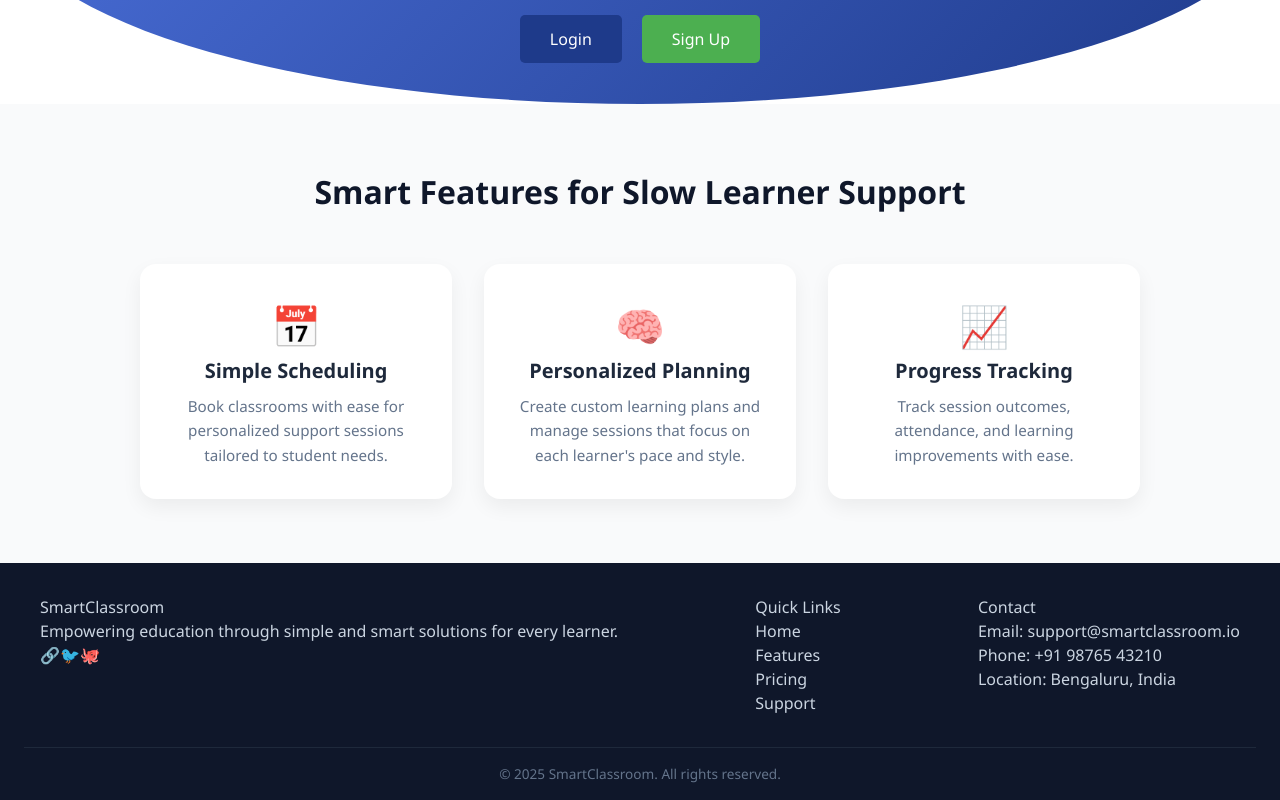
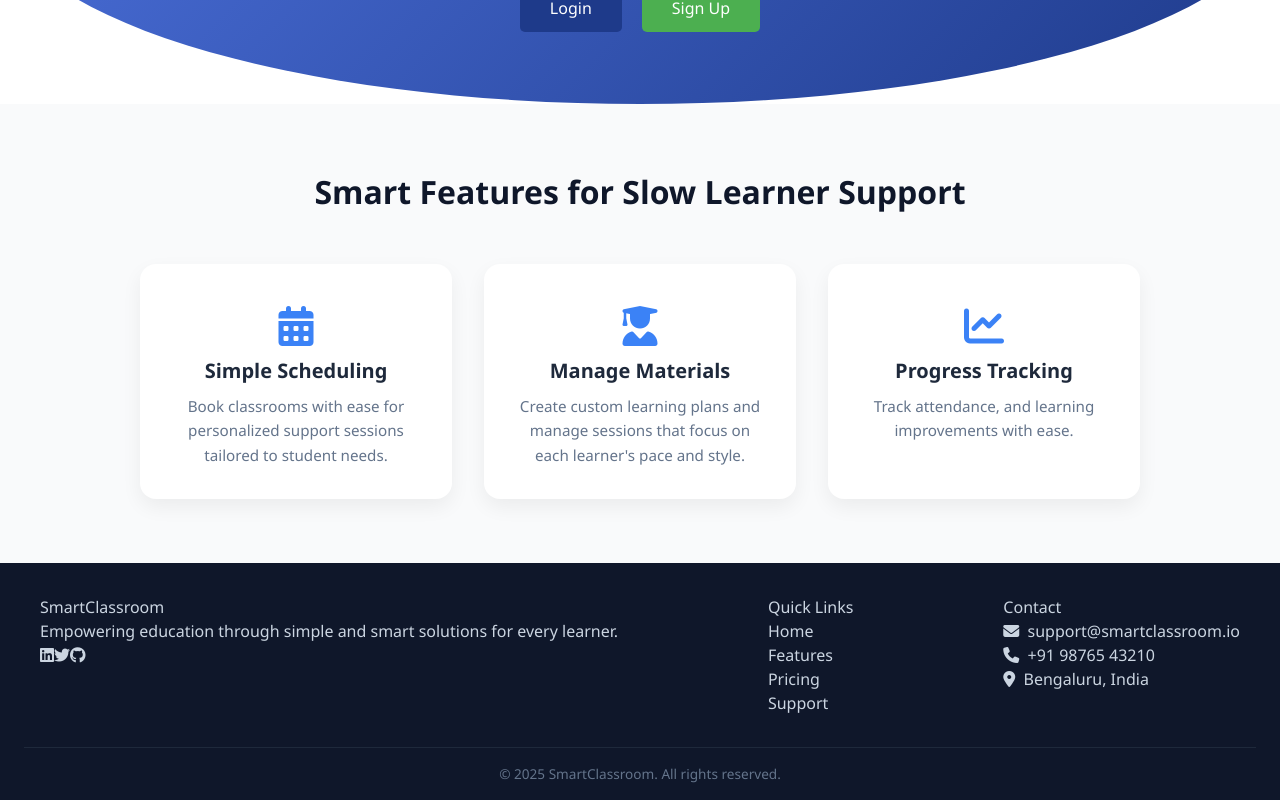
Before and after one commit to not3zra/slow-learners, a React (Vite) app in the folder client/: page / in a window 1280 px wide. Shown: the part 296-1096 px from the top of the page. Built offline with nearby package versions, Linux system fonts and the light colour scheme.

Commit message:
Improve UI

```diff
--- a/client/src/pages/Home.jsx
+++ b/client/src/pages/Home.jsx
@@ -9,17 +9,25 @@ export default function Home() {
       {/* Hero Section */}
       <header className="hero">
         <div className="hero-content">
-          <h1 className="hero-title">
+          <h1 className="text-4xl sm:text-5xl md:text-6xl font-extrabold text-white text-center leading-tight drop-shadow-lg">
             Classroom Booking for Slow Learner Sessions
           </h1>
+
           <p className="hero-subtitle">
-            A smart, easy-to-use platform to organize and schedule sessions efficiently.
+            A smart, easy-to-use platform to organize and schedule sessions
+            efficiently.
           </p>
           <div className="hero-buttons">
-            <button onClick={() => navigate("/login")} className="btn btn-primary">
+            <button
+              onClick={() => navigate("/login")}
+              className="btn btn-primary"
+            >
               Login
             </button>
-            <button onClick={() => navigate("/signup")} className="btn btn-secondary">
+            <button
+              onClick={() => navigate("/signup")}
+              className="btn btn-secondary"
+            >
               Sign Up
             </button>
           </div>
@@ -28,44 +36,65 @@ export default function Home() {
 
       {/* Features Section */}
       <section className="features-section">
-  <h2 className="features-heading">Smart Features for Slow Learner Support</h2>
+        <h2 className="features-heading">
+          Smart Features for Slow Learner Support
+        </h2>
         <div className="features-grid">
           {/* Feature 1 */}
           <div className="feature-card">
-      <span className="feature-icon">📅</span>
+            <span className="feature-icon">
+              <i className="fas fa-calendar-alt"></i>
+            </span>
             <h3>Simple Scheduling</h3>
-      <p>Book classrooms with ease for personalized support sessions tailored to student needs.</p>
+            <p>
+              Book classrooms with ease for personalized support sessions
+              tailored to student needs.
+            </p>
           </div>
 
           {/* Feature 2 */}
           <div className="feature-card">
-      <span className="feature-icon">🧠</span>
-      <h3>Personalized Planning</h3>
-      <p>Create custom learning plans and manage sessions that focus on each learner's pace and style.</p>
+            <span className="feature-icon">
+              <i className="fas fa-user-graduate"></i>
+            </span>
+            <h3>Manage Materials</h3>
+            <p>
+              Create custom learning plans and manage sessions that focus on
+              each learner's pace and style.
+            </p>
           </div>
 
           {/* Feature 3 */}
           <div className="feature-card">
-      <span className="feature-icon">📈</span>
+            <span className="feature-icon">
+              <i className="fas fa-chart-line"></i>
+            </span>
             <h3>Progress Tracking</h3>
-      <p>Track session outcomes, attendance, and learning improvements with ease.</p>
+            <p>Track attendance, and learning improvements with ease.</p>
           </div>
         </div>
       </section>
 
-
+      {/* Footer */}
       <footer className="footer">
         <div className="footer-container">
           {/* Brand and Description */}
           <div className="footer-column">
             <h3 className="footer-logo">SmartClassroom</h3>
             <p className="footer-description">
-        Empowering education through simple and smart solutions for every learner.
+              Empowering education through simple and smart solutions for every
+              learner.
             </p>
             <div className="social-icons">
-        <a href="#" aria-label="LinkedIn">🔗</a>
-        <a href="#" aria-label="Twitter">🐦</a>
-        <a href="#" aria-label="GitHub">🐙</a>
+              <a href="#" aria-label="LinkedIn">
+                <i className="fab fa-linkedin"></i>
+              </a>
+              <a href="#" aria-label="Twitter">
+                <i className="fab fa-twitter"></i>
+              </a>
+              <a href="#" aria-label="GitHub">
+                <i className="fab fa-github"></i>
+              </a>
             </div>
           </div>
 
@@ -73,28 +102,43 @@ export default function Home() {
           <div className="footer-column">
             <h4>Quick Links</h4>
             <ul>
-        <li><a href="#">Home</a></li>
-        <li><a href="#">Features</a></li>
-        <li><a href="#">Pricing</a></li>
-        <li><a href="#">Support</a></li>
+              <li>
+                <a href="#">Home</a>
+              </li>
+              <li>
+                <a href="#">Features</a>
+              </li>
+              <li>
+                <a href="#">Pricing</a>
+              </li>
+              <li>
+                <a href="#">Support</a>
+              </li>
             </ul>
           </div>
 
           {/* Contact Info */}
           <div className="footer-column">
             <h4>Contact</h4>
-      <p>Email: support@smartclassroom.io</p>
-      <p>Phone: +91 98765 43210</p>
-      <p>Location: Bengaluru, India</p>
+            <p>
+              <i className="fas fa-envelope mr-1"></i> support@smartclassroom.io
+            </p>
+            <p>
+              <i className="fas fa-phone mr-1"></i> +91 98765 43210
+            </p>
+            <p>
+              <i className="fas fa-map-marker-alt mr-1"></i> Bengaluru, India
+            </p>
           </div>
         </div>
 
         {/* Bottom Bar */}
         <div className="footer-bottom">
-    <p>© {new Date().getFullYear()} SmartClassroom. All rights reserved.</p>
+          <p>
+            © {new Date().getFullYear()} SmartClassroom. All rights reserved.
+          </p>
         </div>
       </footer>
-
     </div>
   );
 }
--- a/client/src/pages/teacher/TakeAttendance.jsx
+++ b/client/src/pages/teacher/TakeAttendance.jsx
@@ -120,7 +120,7 @@ export default function TakeAttendance() {
   };
 
   return (
-    <div className="min-h-screen bg-gray-100 p-6">
+    <div className="bg-[url('/images/background1.png')] bg-cover bg-center min-h-screen flex items-center justify-center p-6">
       <div className="max-w-5xl mx-auto bg-white p-6 rounded-lg shadow-lg">
         <div className="text-center mb-8">
           <h1 className="text-4xl font-bold text-blue-700">
--- a/client/src/pages/teacher/TeacherDashboard.css
+++ b/client/src/pages/teacher/TeacherDashboard.css
@@ -1,7 +1,7 @@
 /* Teacher Dashboard Styling - matches Student Dashboard look */
 
 .teacher-dashboard-container {
-    font-family: 'Helvetica', sans-serif;
+  font-family: "Helvetica", sans-serif;
   padding: 0;
   margin: 0;
   display: flex;
@@ -82,42 +82,32 @@
   color: #4a5568;
 }
 
-  /* Button Links */
+.action-links {
+  display: flex;
+  flex-direction: column;
+  gap: 10px;
+}
+
 .dashboard-link {
-    display: block;
-    text-align: center;
-    padding: 12px;
-    margin-top: 10px;
-    border-radius: 5px;
+  display: flex;
+  align-items: center;
+  justify-content: center;
+  padding: 8px 12px;
+  font-size: 0.875rem; /* smaller text */
+  background: linear-gradient(to right, #4e73df, #1e3a8a);
   color: white;
   text-decoration: none;
-    font-weight: 500;
-    transition: background-color 0.3s ease;
+  border-radius: 8px;
+  transition: background 0.3s ease;
+  text-align: center;
 }
 
-  .dashboard-link.create {
-    background-color: #4e73df;
+.dashboard-link i {
+  margin-right: 6px;
 }
 
-  .dashboard-link.create:hover {
-    background-color: #3b5fc3;
-  }
-
-  .dashboard-link.view {
-    background-color: #38a169;
-  }
-
-  .dashboard-link.view:hover {
-    background-color: #2f855a;
-  }
-
-  .dashboard-link.edit {
-    background-color: #ecc94b;
-    color: black;
-  }
-
-  .dashboard-link.edit:hover {
-    background-color: #d6b100;
+.dashboard-link:hover {
+  background: linear-gradient(to right, #375bd9, #122863);
 }
 
 .session-card-enhanced {
--- a/client/src/pages/teacher/TeacherDashboard.jsx
+++ b/client/src/pages/teacher/TeacherDashboard.jsx
@@ -76,9 +76,9 @@ export default function TeacherDashboard() {
                 const parts = val.name.split("-");
                 const subject = parts[0] + " " + parts[1].trim();
                 let type = parts[2];
-                type += parts[2].trim()=="Single"?"":"-Long";
-                const room = type=="Single"?parts[5]:parts[6];
-                console.log(parts)
+                type += parts[2].trim() == "Single" ? "" : "-Long";
+                const room = type == "Single" ? parts[5] : parts[6];
+                console.log(parts);
                 return (
                   <div key={idx} className="session-card-enhanced">
                     <div className="session-header">
@@ -117,17 +117,19 @@ export default function TeacherDashboard() {
           <h2>
             <i className="fa-solid fa-toolbox"></i> Actions
           </h2>
-          <Link to="/teacher/create-session" className="dashboard-link create">
+          <div className="action-links">
+            <Link to="/teacher/create-session" className="dashboard-link">
               <i className="fa-solid fa-plus-circle"></i> Create New Session
             </Link>
-          <Link to="/teacher/view-sessions" className="dashboard-link view">
+            <Link to="/teacher/view-sessions" className="dashboard-link">
               <i className="fa-solid fa-folder-open"></i> View Sessions
             </Link>
-          <Link to="/teacher/profile" className="dashboard-link edit">
+            <Link to="/teacher/profile" className="dashboard-link">
               <i className="fa-solid fa-pen-to-square"></i> Edit Profile
             </Link>
           </div>
         </div>
       </div>
+    </div>
   );
 }
```
Lines whose indentation alone changed are shown as unchanged.
